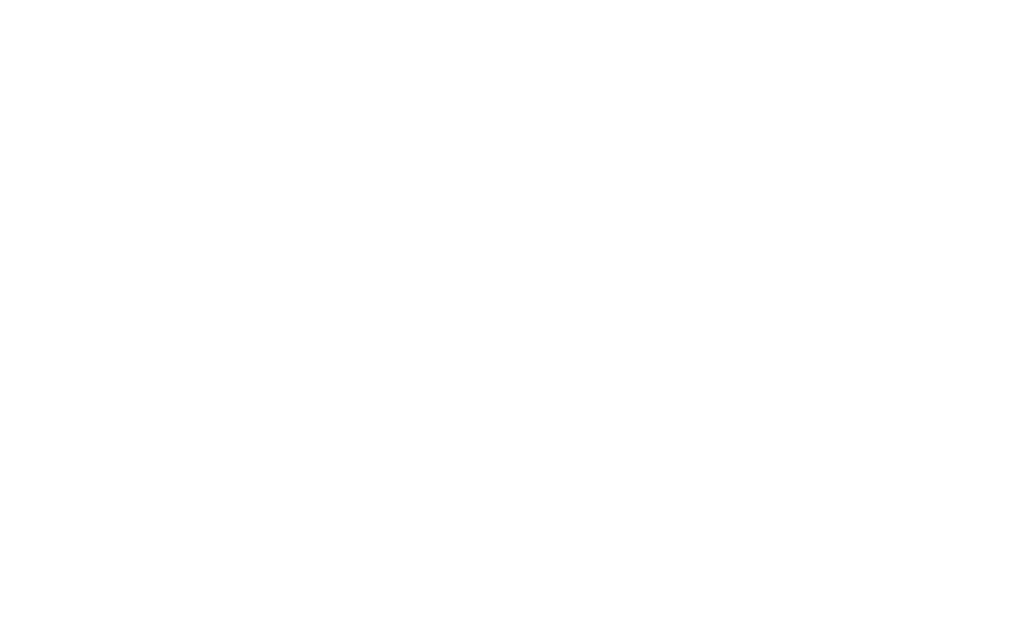
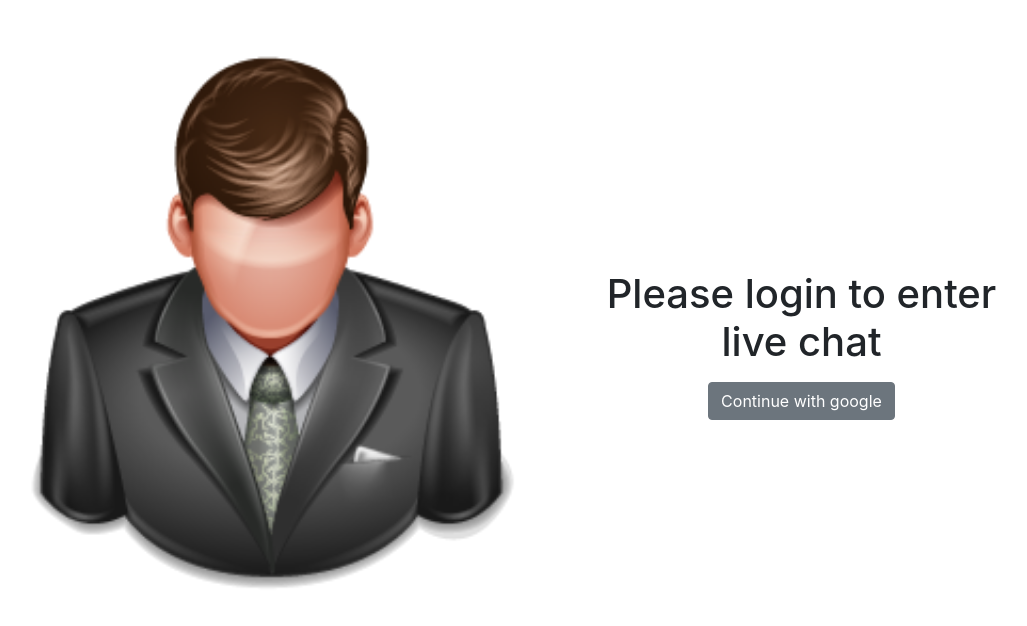
Before and after one commit to MridulSheikh/Live-chat, a React (Create React App) app: page /login in a window 1280 px wide. Before the commit this address had no page. Shown: the top 626 px of the page, without its empty margins (76-1103 px from the left). Built offline with nearby package versions, Linux system fonts and the light colour scheme; no server answers.

Commit message:
athuntication

```diff
--- a/src/App.js
+++ b/src/App.js
@@ -6,17 +6,22 @@ import Global from './commponent/Global/Global';
 import Homeglobal from './commponent/Global/Homeglobal';
 import Header from './commponent/Header/Header';
 import Home from './commponent/Home/Home';
+import Login from './commponent/login/Login';
+import AuthProvider from './context/Context';
 function App() {
   return (
     <div className="App">
-     <BrowserRouter>
+    <AuthProvider>
+    <BrowserRouter>
      <Routes>
      <Route path="/Chat" element={<Chat></Chat>}></Route>
      <Route path="/" element={<Home/>}></Route>
      <Route path="/global" element={<Homeglobal/>}></Route>
      <Route path="/addFriend" element={<Add />}></Route>
+     <Route path="/login" element={<Login />}></Route>
      </Routes>
      </BrowserRouter>
+    </AuthProvider>
     </div>
   );
 }
--- /dev/null
+++ b/src/Athunticaton/firebase/useFirebase.js
@@ -0,0 +1,36 @@
+import firebaseInitialize from "../../firebase/firebase.init";
+import { getAuth,signInWithPopup, GoogleAuthProvider, onAuthStateChanged, signOut  } from "firebase/auth";
+import { useEffect, useState } from "react";
+firebaseInitialize()
+const auth = getAuth()
+const useFirebase = () =>{
+    const [user, setUser] = useState([])
+    const singin = () =>{
+        const provider= new GoogleAuthProvider()
+        signInWithPopup(auth, provider)
+        .then(result =>{
+           setUser(result.user)
+        })
+    }
+    //log out
+    const Logout = ()=>{
+            signOut(auth)
+            .then(()=>{
+                setUser({})
+            })
+        }
+    useEffect(()=>{
+        onAuthStateChanged(auth, user =>{
+            if (user) {
+                setUser(user)
+              }
+        })
+    },[])
+    console.log(user)
+    return{
+        singin,
+        user,
+        Logout
+    }
+}
+export default useFirebase;
--- /dev/null
+++ b/src/Hooks/useAuth.js
@@ -0,0 +1,6 @@
+import {useContext} from "react"
+import { AuthContext } from "../context/Context";
+const useAuth = () =>{
+    return useContext(AuthContext)
+}
+export default useAuth;
--- a/src/commponent/Chat/Chat.js
+++ b/src/commponent/Chat/Chat.js
@@ -5,13 +5,13 @@ import { Link } from 'react-router-dom';
 const Chat = () => {
     return (
         <div>
-            <Container>
+            <div>
             <Row xs={3} md={3} className="bg-dark py-3" sticky="top">
             <Col sm><Link to="/"> <h3><i className="fas fa-arrow-left text-light"></i></h3></Link></Col>
             <Col sm><h3 className="text-light">Massages</h3></Col>
             <Col sm><Link to="friendReq"><h3 className="text-light"><i className="fas fa-user-friends"></i></h3></Link></Col>
            </Row>
-            </Container>
+            </div>
             <h1>chat section</h1>
         </div>
     );
--- a/src/commponent/Header/Header.js
+++ b/src/commponent/Header/Header.js
@@ -1,32 +1,20 @@
 import React from 'react';
-import { Container, Nav, Navbar} from 'react-bootstrap';
+import { Button, Container, Nav, Navbar} from 'react-bootstrap';
 import { Link} from 'react-router-dom';
+import useAuth from '../../Hooks/useAuth';
 
 const Header = () => {
-  /*<Navbar collapseOnSelect expand="lg" style={{background: "linear-gradient(121deg, rgba(36,76,138,1) 0%, rgba(0,45,147,1) 100%)"}} variant="dark" >
-          <Container>
-          <Navbar.Brand as={NavLink} to="/" href="#home">Tecnover.s</Navbar.Brand>
-          <Navbar.Toggle aria-controls="responsive-navbar-nav" />
-          <Navbar.Collapse id="responsive-navbar-nav">
-            <Nav className="me-auto ms-md-5">
-            </Nav>
-            <Nav>
-            <Nav.Link as={NavLink} to="/Chat" className="mx-md-4 fs-4" ><i className="far fa-comments"></i></Nav.Link>
-            <Nav.Link as={NavLink} to="/global" className="mx-md-4 fs-4" ><i className="far fa-newspaper"></i></Nav.Link>
-            <Nav.Link as={NavLink} to="/addFriend" className="mx-md-4 fs-4" ><i className="fas fa-user-plus"></i></Nav.Link>
-            <Nav.Link as={NavLink} to="/addFriend" className="mx-md-4 fs-4" ><i className="fas fa-sign-in-alt"></i></Nav.Link>
-            <Nav.Link as={NavLink} to="/profile" className="mx-md-4 fs-4" >Profile</Nav.Link>
-            </Nav>
-          </Navbar.Collapse>
-          </Container>
-        </Navbar>*/
+    const {user, Logout} = useAuth()
     return (
       <Navbar bg="dark" variant="dark" sticky="top">
       <Container>
-      <Nav className="mx-auto">
+      <Nav className="mx-auto d-flex aling-items-center">
       <Nav.Link as={Link} to="/Chat" className="mx-md-4 mx-2 fs-4" ><i className="far fa-comments"></i></Nav.Link>
       <Nav.Link as={Link} to="/global" className="mx-md-4 mx-2 fs-4" ><i className="far fa-newspaper"></i></Nav.Link>
       <Nav.Link as={Link} to="/addFriend" className="mx-md-2 mx-1 fs-4" ><i className="fas fa-user-plus"></i></Nav.Link>
+      {
+        user.photoURL &&  <div className="my-auto mx-3" ><img src={user.photoURL} alt="" width="37px" style={{borderRadius:"50%"}} /> <Button onClick={Logout} variant="danger" className="ms-3"> Log out</Button> </div>
+      }
       </Nav>
       </Container>
     </Navbar>
--- /dev/null
+++ b/src/commponent/login/Login.js
@@ -0,0 +1,27 @@
+import React from 'react';
+import { Button, Col, Container, Row } from 'react-bootstrap';
+import useAuth from '../../Hooks/useAuth';
+import img from '../../utilities/img/user-icon.png'
+const Login = () => {
+    const {singin} = useAuth();
+    return (
+        <div className="mt-5">
+            <Container className="my-auto">
+            <Row>
+              <Col md={6}>
+              <img src={img} alt="" width="100%" />
+              </Col>
+              <Col md={5} className="my-auto">
+             <div className="mt-5">
+             <h1 className="mb-3">Please login to enter live chat</h1>
+             <Button onClick={singin} variant="secondary">Continue with google</Button>
+             <img src="" alt="" />
+             </div>
+              </Col>
+            </Row>
+            </Container>
+        </div>
+    );
+};
+
+export default Login;
--- /dev/null
+++ b/src/context/Context.js
@@ -0,0 +1,15 @@
+import React, { createContext } from 'react';
+import useFirebase from '../Athunticaton/firebase/useFirebase';
+export const AuthContext = createContext();
+const AuthProvider = ({children}) => {
+    const allContext = useFirebase()
+    return (
+        <div>
+        <AuthContext.Provider value={allContext}>
+        {children}
+     </AuthContext.Provider>
+        </div>
+    );
+};
+
+export default AuthProvider;
--- /dev/null
+++ b/src/firebase/firebase.config.js
@@ -0,0 +1,9 @@
+const firebaseConfig = {
+    apiKey: "AIzaSyDAmVs7jnZk2yA9CAE1gdq6_0tz2Z4eBd4",
+    authDomain: "live-chat-85d6a.firebaseapp.com",
+    projectId: "live-chat-85d6a",
+    storageBucket: "live-chat-85d6a.appspot.com",
+    messagingSenderId: "770127082121",
+    appId: "1:770127082121:web:b9db3dac8486e37e6b8c58"
+  };
+  export default firebaseConfig;
--- /dev/null
+++ b/src/firebase/firebase.init.js
@@ -0,0 +1,6 @@
+import { initializeApp } from "firebase/app";
+import firebaseConfig from "./firebase.config";
+const firebaseInitialize = () =>{
+    initializeApp(firebaseConfig);
+}
+export default firebaseInitialize;
```
Also changed, not shown: src/utilities/img/user-icon.png (added).
